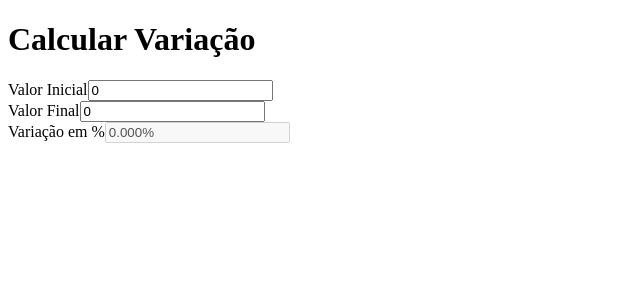
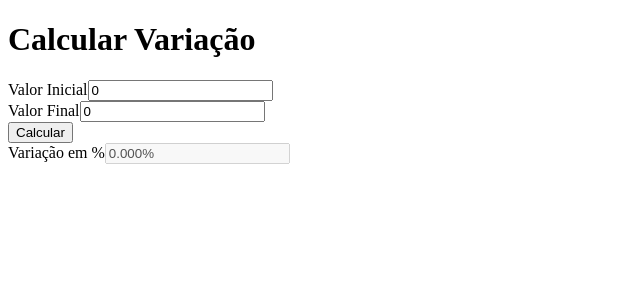
Before and after one commit to danielpessoagomes/ideia-unica, a Next.js app: page / in a window 1280 px wide. Shown: the top 300 px of the page, without its empty margins (0-640 px from the left). Built offline with nearby package versions, Linux system fonts and the light colour scheme.

Commit message:
implementation button

```diff
--- a/pages/index.js
+++ b/pages/index.js
@@ -1,4 +1,3 @@
-import Link from 'next/link'
 import { useState } from 'react'
 
 function Home() {
@@ -8,7 +7,7 @@ function Home() {
     const [valorVariacao, setValorVariacao] = useState(0);
 
     function variacao() {
-        if(valorInicial && valorFinal) {
+        if (valorInicial && valorFinal) {
             setValorVariacao((valorFinal / valorInicial - 1) * 100)
         }
     }
@@ -28,7 +27,7 @@ function Home() {
                     onChange={(event) => {
                         setValorInicial(event.target.value)
                     }}
-                    onBlur={variacao}
+                    required
                 />
             </div>
             <div>
@@ -41,8 +40,11 @@ function Home() {
                     onChange={(event) => {
                         setValorFinal(event.target.value)
                     }}
-                    onBlur={variacao}
+                    required
                 />
+            </div>
+            <div>
+                <button type="button" onClick={variacao}>Calcular</button>
             </div>
             <div>
                 <label>Variação em %</label>
```
Lines whose indentation alone changed are shown as unchanged.
